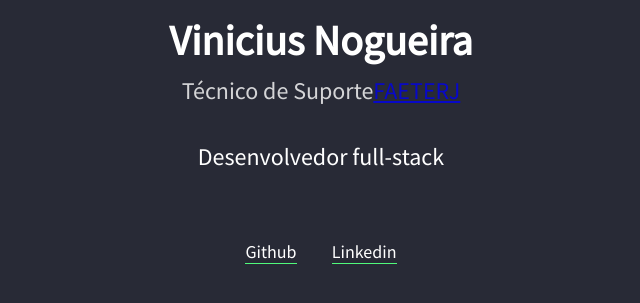
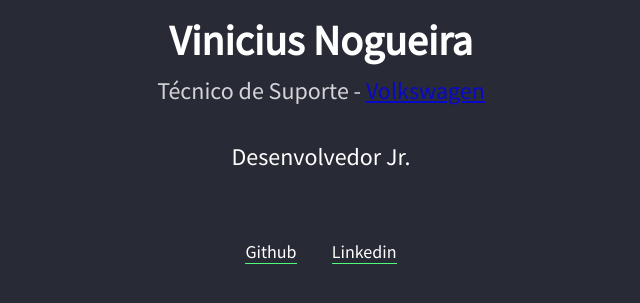
Before and after one commit to vinissunogueira/viniciussitepessoal, a plain HTML site: page index.html in a window 1280 px wide. Shown: the part 457-760 px from the top of the page, without its empty margins (319-959 px from the left). Drawn offline with Linux system fonts and the light colour scheme.

Commit message:
Add files via upload

```diff
--- a/index.html
+++ b/index.html
@@ -16,11 +16,11 @@
     </header>
 
     <div id="wrapper">
-      <img src="https://avatars1.githubusercontent.com/u/6831497?s=460&u=a517bd78fafdd3f91ad5603f4b77745fb8cffbf0&v=4"
+      <img src="https://avatars.githubusercontent.com/u/107643315?v=4"
       alt="Vinicius Nogueira">
       <h1>Vinicius Nogueira</h1>
-      <h2>Técnico de Suporte<a href="http://www.faetec.rj.gov.br" target="_blank">FAETERJ</a></h2>
-      <p>Desenvolvedor full-stack</p>
+      <h2>Técnico de Suporte - <a href="http://www.faetec.rj.gov.br" target="_blank">Volkswagen</a></h2>
+      <p>Desenvolvedor Jr.</p>
     </div>
 
     <div id="links-footer" class="links">
```
